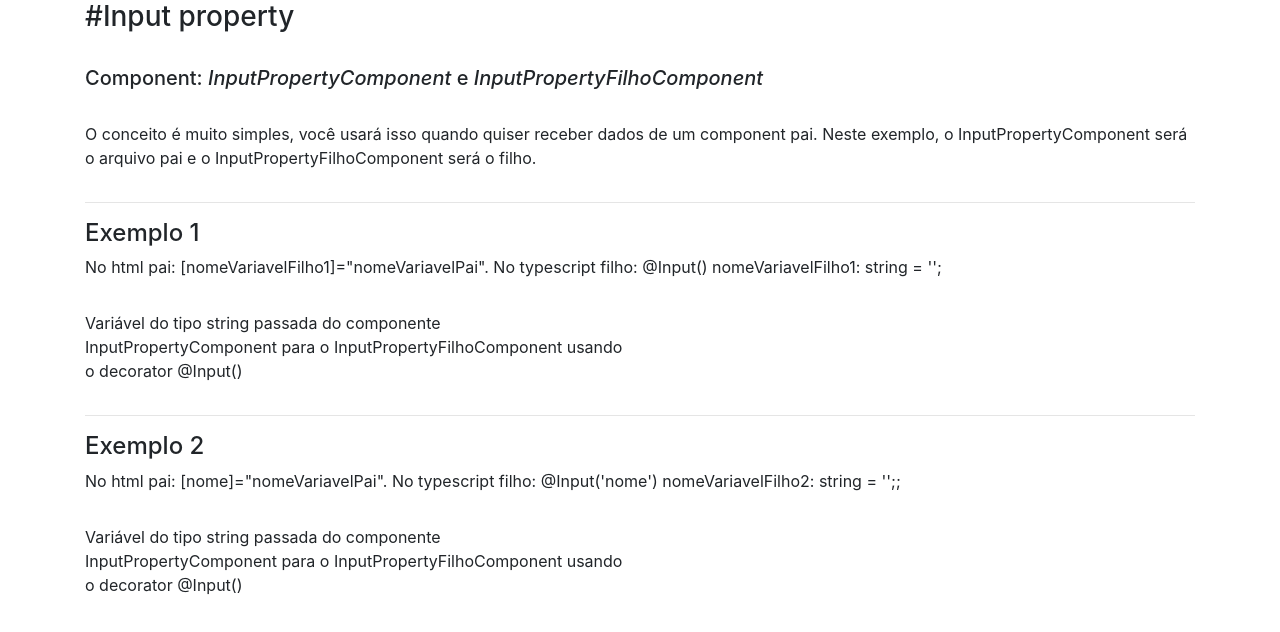
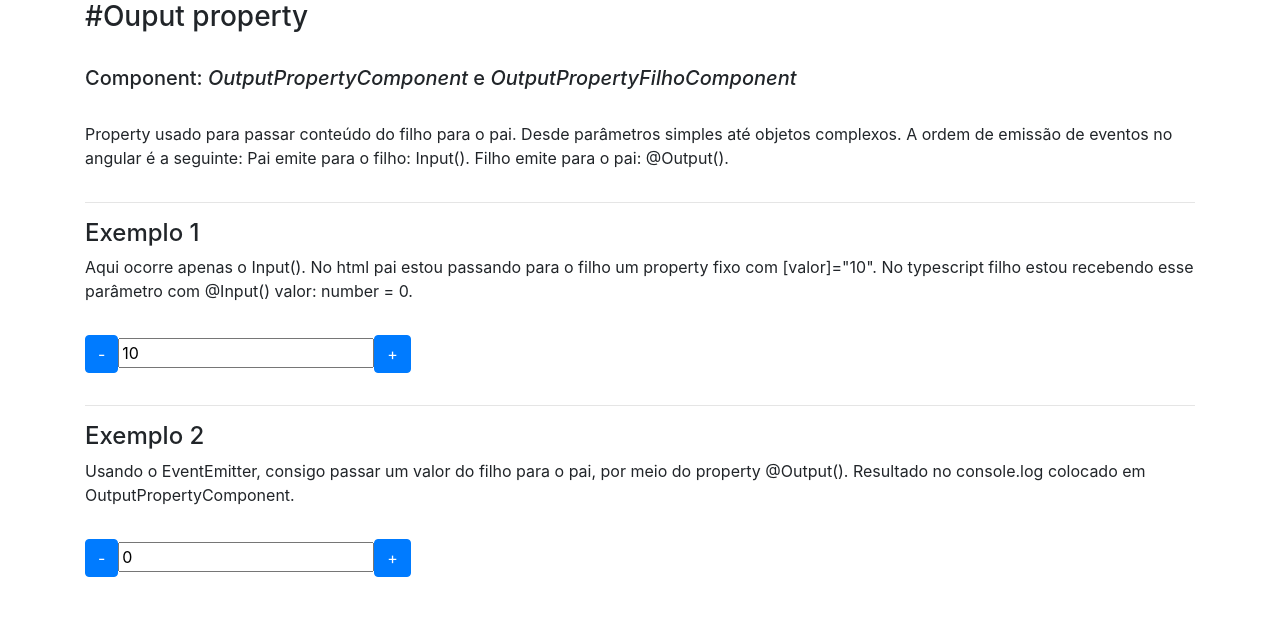
Before and after one commit to Igor14545216/angular-2-mais, an Angular app in the folder my-app/: page / in a window 1280 px wide. Shown: the top 632 px of the page. Built offline with nearby package versions, Linux system fonts and the light colour scheme.

Commit message:
Add exemplo de Input property com o decorator e EventEmitter

```diff
--- a/my-app/src/app/app.component.html
+++ b/my-app/src/app/app.component.html
@@ -4,5 +4,8 @@
     <!-- <app-class-style-binding></app-class-style-binding> -->
     <!-- <app-event-binding></app-event-binding> -->
     <!-- <app-two-way-data-binding></app-two-way-data-binding> -->
-    <app-input-property></app-input-property>
+    <!-- <app-input-property></app-input-property> -->
+    <app-output-property></app-output-property>
 </div>
+
+<router-outlet></router-outlet>
--- a/my-app/src/app/app.module.ts
+++ b/my-app/src/app/app.module.ts
@@ -12,6 +12,8 @@ import { EventBindingComponent } from './components/event-binding/event-binding.
 import { TwoWayDataBindingComponent } from './components/two-way-data-binding/two-way-data-binding.component';
 import { InputPropertyComponent } from './components/input-property/input-property.component';
 import { InputPropertyFilhoComponent } from './components/input-property/input-property-filho/input-property-filho.component';
+import { OutputPropertyComponent } from './components/output-property/output-property.component';
+import { OutputPropertyFilhoComponent } from './components/output-property/output-property-filho/output-property-filho.component';
 
 @NgModule({
   declarations: [
@@ -22,7 +24,9 @@ import { InputPropertyFilhoComponent } from './components/input-property/input-p
     EventBindingComponent,
     TwoWayDataBindingComponent,
     InputPropertyComponent,
-    InputPropertyFilhoComponent
+    InputPropertyFilhoComponent,
+    OutputPropertyComponent,
+    OutputPropertyFilhoComponent,
   ],
   imports: [
     BrowserModule,
--- /dev/null
+++ b/my-app/src/app/components/output-property/output-property-filho/output-property-filho.component.html
@@ -0,0 +1,23 @@
+<div class="row">
+    <div class="col-md-12 col-xs-12 form-group">
+        <h4>Exemplo 1</h4>
+        <p>Aqui ocorre apenas o Input(). No html pai estou passando para o filho um property fixo com [valor]="10". No typescript filho estou recebendo esse parâmetro com @Input() valor: number = 0.</p>
+    </div>
+    <div class="col-md-6 col-xs-6 form-group">
+            <button class="btn btn-primary" (click)="decrementa()">-</button>
+            <input readonly type="text" [value]="valor">
+            <button class="btn btn-primary" (click)="incrementa()">+</button>
+    </div>
+</div>
+<hr>
+<div class="row">
+    <div class="col-md-12 col-xs-12 form-group">
+        <h4>Exemplo 2</h4>
+        <p>Usando o EventEmitter, consigo passar um valor do filho para o pai, por meio do property @Output(). Resultado no console.log colocado em OutputPropertyComponent. </p>
+    </div>
+    <div class="col-md-6 col-xs-6 form-group">
+            <button class="btn btn-primary" (click)="decrementaOutput()">-</button>
+            <input readonly type="text" [value]="valorOutput">
+            <button class="btn btn-primary" (click)="incrementaOutput()">+</button>
+    </div>
+</div>
--- /dev/null
+++ b/my-app/src/app/components/output-property/output-property-filho/output-property-filho.component.ts
@@ -0,0 +1,38 @@
+import { Component, Input, OnInit, EventEmitter, Output } from '@angular/core';
+
+@Component({
+  selector: 'app-output-property-filho',
+  templateUrl: './output-property-filho.component.html'
+})
+export class OutputPropertyFilhoComponent implements OnInit {
+
+  @Input() valor: number = 0;
+  @Input() valorOutput: number = 0;
+
+  @Output() mudouValor = new EventEmitter();
+
+  constructor() { }
+
+  ngOnInit(): void {
+
+  }
+
+  decrementa() {
+    this.valor--;
+  }
+
+  incrementa() {
+    this.valor++;
+  }
+
+  decrementaOutput() {
+    this.valorOutput--;
+    this.mudouValor.emit({ novoValor: this.valorOutput });
+  }
+
+  incrementaOutput() {
+    this.valorOutput++;
+    this.mudouValor.emit({ novoValor: this.valorOutput });
+  }
+
+}
--- /dev/null
+++ b/my-app/src/app/components/output-property/output-property.component.html
@@ -0,0 +1,17 @@
+<section>
+    <article>
+        <h3>#Ouput property</h3><br>
+
+        <h5>Component: <i>OutputPropertyComponent</i> e <i>OutputPropertyFilhoComponent</i></h5><br>
+        <div class="row">
+            <div class="col-md-12">
+                <p> Property usado para passar conteúdo do filho para o pai. Desde parâmetros simples até objetos complexos. A ordem de emissão de eventos no angular é a seguinte: Pai emite para o filho: Input(). Filho emite para o pai: @Output(). </p>
+            </div>
+        </div>
+        <hr>
+
+        <app-output-property-filho
+            [valor]="10" (mudouValor)="mudouValorPai($event)">
+        </app-output-property-filho>
+    </article>
+</section>
--- /dev/null
+++ b/my-app/src/app/components/output-property/output-property.component.ts
@@ -0,0 +1,18 @@
+import { Component, OnInit } from '@angular/core';
+
+@Component({
+  selector: 'app-output-property',
+  templateUrl: './output-property.component.html'
+})
+export class OutputPropertyComponent implements OnInit {
+
+  constructor() { }
+
+  ngOnInit(): void {
+  }
+
+  mudouValorPai(event: any) {
+    console.log(event);
+  }
+
+}
```
